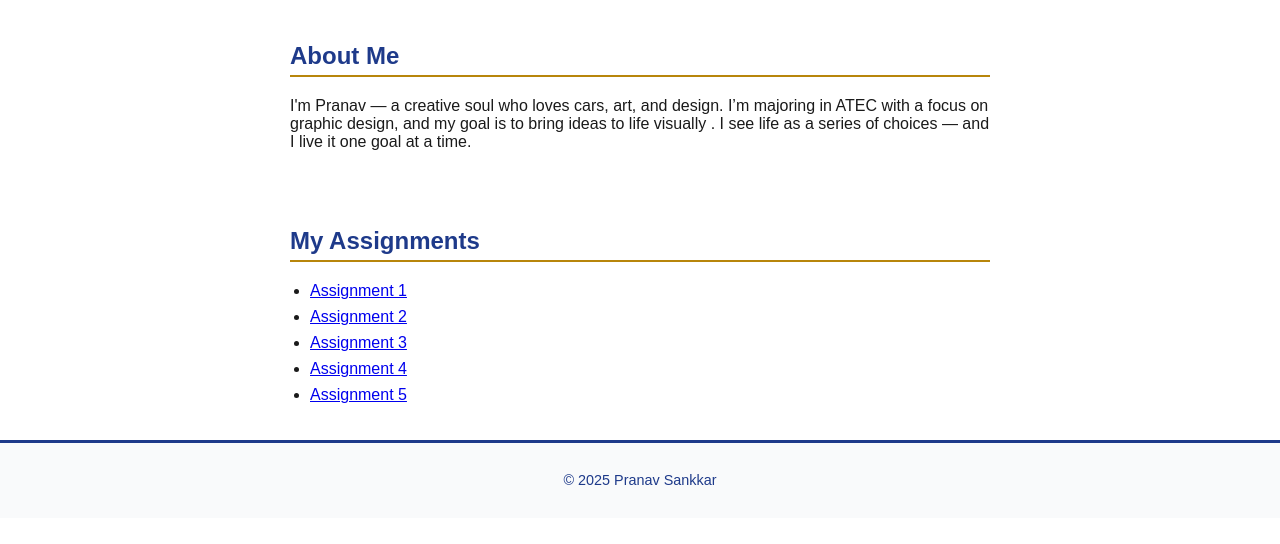
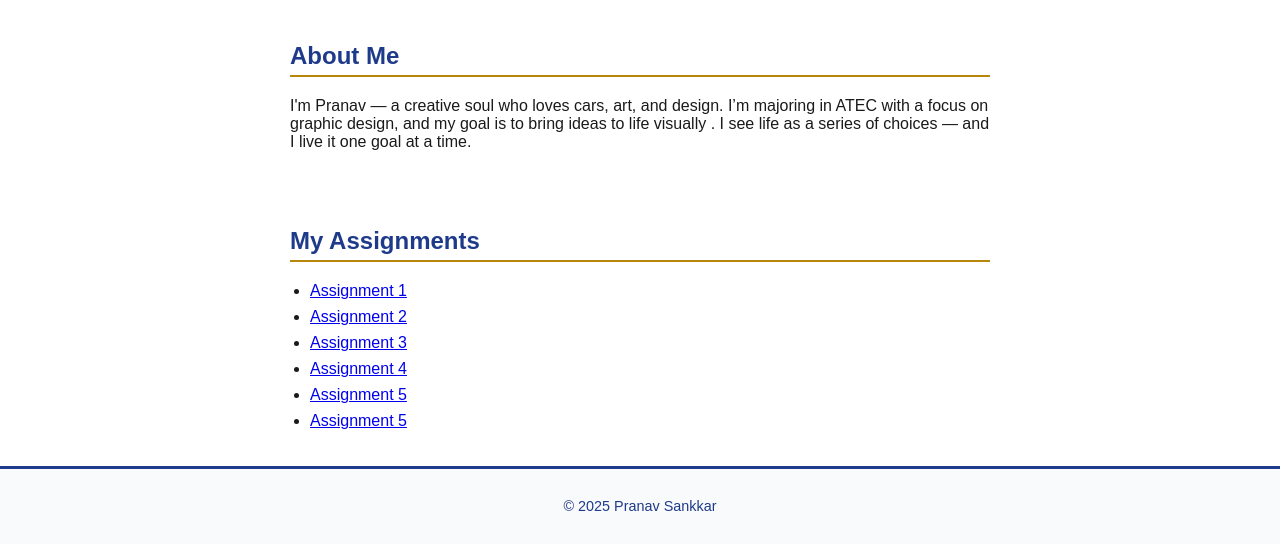
Before and after one commit to GoldenDragon23/internet-studio, a plain HTML site: page index.html in a window 1280 px wide. Shown: the part 700-1244 px from the top of the page. Before the commit the page ends 1218 px from the top, so only its background shows below. Drawn offline with Linux system fonts and the light colour scheme.

Commit message:
Add link for Assignment 6 in index.html

```diff
--- a/index.html
+++ b/index.html
@@ -36,6 +36,7 @@
       		<li><a href="asg3/">Assignment 3</a></li>
       		<li><a href="asg4/">Assignment 4</a></li>
 			<li><a href="asg5/">Assignment 5</a></li>
+			<li><a href="asg6/">Assignment 5</a></li>
     	</ul>
   </section>
 
```
